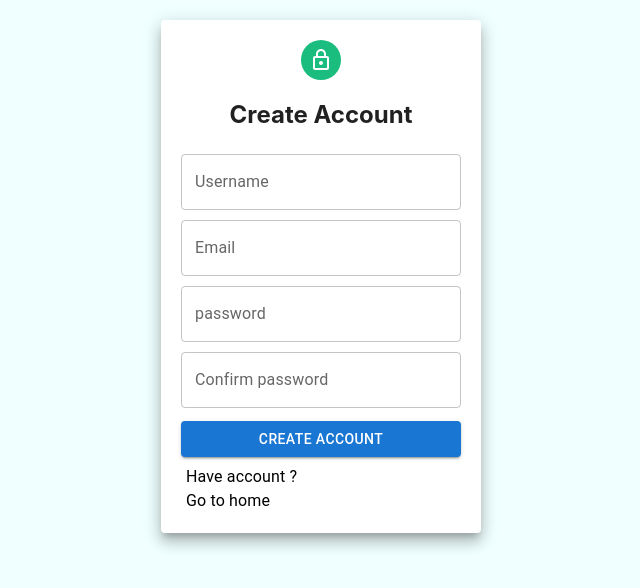
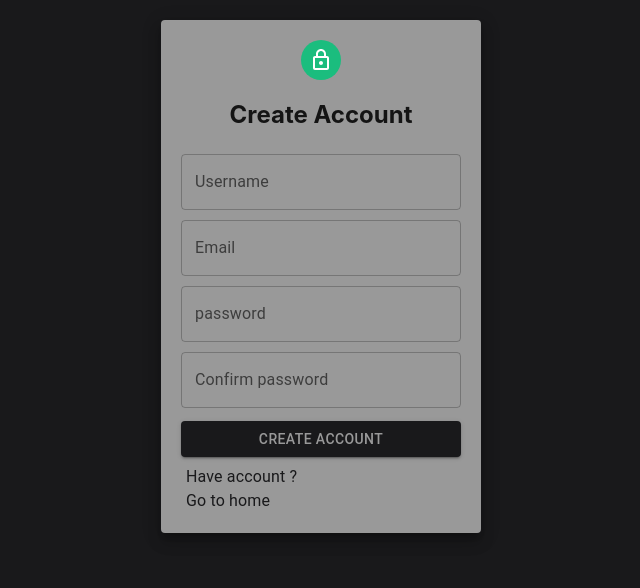
Before and after one commit to Hakobyan0001/my-page, a React (Create React App) app in the folder frontend/: page /registration in a window 1280 px wide. Shown: the top 588 px of the page, without its empty margins (319-959 px from the left). Built offline with nearby package versions, Linux system fonts and the light colour scheme.

Commit message:
created editing function for listname

```diff
--- a/frontend/public/index.css
+++ b/frontend/public/index.css
@@ -1,5 +1,6 @@
 body {
-  background-color: azure;
+  background-color: #19191b;
+  color: #999999;
   font-family: -apple-system, BlinkMacSystemFont, "Segoe UI", "Roboto", "Oxygen",
     "Ubuntu", "Cantarell", "Fira Sans", "Droid Sans", "Helvetica Neue",
     sans-serif;
@@ -11,63 +12,10 @@ code {
   font-family: source-code-pro, Menlo, Monaco, Consolas, "Courier New",
     monospace;
 }
-#accordion {
-  width: 330px;
-}
-#accordionDetails {
-  width: 280px;
-}
-.avatar {
-  margin: auto;
-  background-color: #1bbd7e !important;
-}
+
 .button {
   margin: 8px 0 !important;
 }
 .grid {
   text-align: center !important;
 }
-#header {
-  background-color: #8a2be2;
-  display: flex;
-  justify-content: space-between;
-}
-#mainDiv {
-  display: flex !important;
-}
-
-.paper {
-  padding: 20px;
-  width: 280px;
-  margin: 20px auto;
-}
-.link {
-  margin: 5px !important;
-  text-decoration: none !important;
-  color: black !important;
-  &:hover {
-    color: blue !important;
-  }
-}
-.list {
-  background-color: #fff;
-  width: 330px;
-}
-.listGrid {
-  display: flex;
-  flex-direction: column !important;
-  text-align: center;
-  margin: 0 0 5px 300px;
-}
-.listItem {
-  border: 1px solid #808080;
-}
-.listItemText {
-  padding: 5px;
-}
-#logOut {
-  padding-top: 30px;
-}
-.textField {
-  margin: 5px 0 !important;
-}
--- a/frontend/src/pages/Container.jsx
+++ b/frontend/src/pages/Container.jsx
@@ -1,15 +1,21 @@
 import React from "react";
-import Grid from "@mui/material/Unstable_Grid2";
 import Accordion from "@mui/material/Accordion";
 import AccordionSummary from "@mui/material/AccordionSummary";
 import AccordionDetails from "@mui/material/AccordionDetails";
 import Typography from "@mui/material/Typography";
 import ExpandMoreIcon from "@mui/icons-material/ExpandMore";
 import { Button, TextField } from "@mui/material";
-import { Box } from "@mui/system";
+import { Box, styled } from "@mui/system";
 import usersStorage from "../utils/functions";
 import request from "../service/request";
 
+const StyledTextFiled = styled(TextField)({
+  color: "#19191b",
+  "&:focused": { color: "#19191b" },
+});
+const StyledForm = styled("form")({
+  width: "280px",
+});
 export default function Container({
   setFootballersList,
   footballer,
@@ -21,7 +27,6 @@ export default function Container({
   const handleSubmit = async (e) => {
     e.preventDefault();
     const requestBody = { footballer, ownerId };
-
     async function fetchData() {
       await request.post("/", requestBody);
       setFootballersList((prevList) => [...prevList, footballer]);
@@ -40,7 +45,7 @@ export default function Container({
 
   return (
     <Box>
-      <Accordion id="accordion">
+      <Accordion sx={{ width: 330, bgcolor: "#b5b2b2" }}>
         <AccordionSummary
           expandIcon={<ExpandMoreIcon />}
           aria-controls="panel1a-content"
@@ -49,9 +54,8 @@ export default function Container({
           <Typography>Add Footballer</Typography>
         </AccordionSummary>
         <AccordionDetails>
-          <form id="accordionDetails" onSubmit={handleSubmit}>
-            <TextField
-              id="accordTextField"
+          <StyledForm onSubmit={handleSubmit}>
+            <StyledTextFiled
               name="fullName"
               label="Full name"
               placeholder="Enter first name and second name"
@@ -62,15 +66,19 @@ export default function Container({
               // helperText={error}
             />
             <Button
+              sx={{
+                margin: "8px 0",
+                bgcolor: "#19191b",
+                "&:hover": { backgroundColor: "#999999" },
+              }}
               type="submit"
               color="primary"
               variant="contained"
-              style={{ margin: "8px 0" }}
               fullWidth
             >
               Add Footballer
             </Button>
-          </form>
+          </StyledForm>
         </AccordionDetails>
       </Accordion>
     </Box>
--- /dev/null
+++ b/frontend/src/pages/FootballerEditor.jsx
@@ -0,0 +1,22 @@
+import { Button, Input } from "@mui/material";
+import { useState } from "react";
+
+function FootballerEditor({ currentName, onSave, onCancel }) {
+  const [editedName, setEditedName] = useState(currentName);
+  //   const handleSave = () => {
+  //     onSave(editedName);
+  //   };
+
+  return (
+    <>
+      <Input
+        value={editedName}
+        onChange={(e) => setEditedName(e.target.value)}
+      />
+      <Button onClick={(e) => onSave(editedName)}>Save</Button>
+      <Button onClick={onCancel}>Cancel</Button>
+    </>
+  );
+}
+
+export default FootballerEditor;
--- a/frontend/src/pages/Home.jsx
+++ b/frontend/src/pages/Home.jsx
@@ -4,7 +4,22 @@ import usersStorage from "../utils/functions";
 import LogoutIcon from "@mui/icons-material/Logout";
 import Container from "./Container";
 import NameList from "./List";
+import { Box, styled } from "@mui/system";
+import { Typography } from "@mui/material";
 
+const StyledLink = styled(Link)({
+  margin: "5px",
+  textDecoration: "none",
+  color: "#999999",
+  "&:hover": {
+    color: "#19191b",
+  },
+});
+const StyledHeader = styled("div")({
+  backgroundColor: "#8a2be2",
+  display: "flex",
+  justifyContent: "space-between",
+});
 export default function Home() {
   const [user, setUser] = useState({});
   const [loading, setLoading] = useState(true);
@@ -27,17 +42,17 @@ export default function Home() {
 
   return (
     <>
-      <div id="header">
-        <div>
-          <h1>Welcome back {user.userName}</h1>
-        </div>
-        <div id="logOut">
-          <Link className="link" to="/login">
+      <StyledHeader>
+        <Box>
+          <Typography variant="h3">Welcome back {user.userName}</Typography>
+        </Box>
+        <Box sx={{ paddingTop: "30px" }}>
+          <StyledLink to="/login">
             Logout <LogoutIcon></LogoutIcon>
-          </Link>
-        </div>
-      </div>
-      <div style={{ display: "flex" }}>
+          </StyledLink>
+        </Box>
+      </StyledHeader>
+      <Box sx={{ display: "flex" }}>
         <Container
           setFootballersList={setFootballersList}
           footballer={footballer}
@@ -47,7 +62,7 @@ export default function Home() {
           footballersList={footballersList}
           setFootballersList={setFootballersList}
         />
-      </div>{" "}
+      </Box>{" "}
     </>
   );
 }
--- a/frontend/src/pages/Login.jsx
+++ b/frontend/src/pages/Login.jsx
@@ -17,7 +17,35 @@ import LockOutlinedIcon from "@mui/icons-material/LockOutlined";
 import FormControlLabel from "@mui/material/FormControlLabel";
 import Checkbox from "@mui/material/Checkbox";
 import usersStorage from "../utils/functions";
+import { styled } from "@mui/system";
 
+const StyledLink = styled(Link)({
+  margin: "5px",
+  textDecoration: "none",
+  color: "#19191b",
+  "&:hover": {
+    color: "#605e5e",
+  },
+});
+const StyledPaper = styled(Paper)({
+  padding: 20,
+  width: 280,
+  margin: "20px auto",
+  backgroundColor: "#999999",
+});
+const StyledButton = styled(Button)({
+  margin: "8px 0",
+  backgroundColor: "#19191b",
+  color: "#999999",
+  "&:hover": { backgroundColor: "#999999", color: "#19191b" },
+});
+const StyledTextField = styled(TextField)({ margin: "5px 0" });
+const StyledFilledInput = styled(FilledInput)({
+  backgroundColor: "#999999",
+  borderRadius: "4px",
+  border: "1px solid #767676",
+  ":before": { border: "none" },
+});
 function Login() {
   usersStorage.clear();
   const navigate = useNavigate();
@@ -64,16 +92,15 @@ function Login() {
   };
   return (
     <Grid>
-      <Paper className="paper" elevation={10}>
-        <Grid className="grid">
-          <Avatar className="avatar">
+      <StyledPaper elevation={10}>
+        <Grid align="center">
+          <Avatar sx={{ backgroundColor: "#1bbd7e", margin: "auto" }}>
             <LockOutlinedIcon />
           </Avatar>
           <h2>Sign In</h2>
         </Grid>
         <form onSubmit={handleSubmit}>
-          <TextField
-            className="textField"
+          <StyledTextField
             name="userName"
             label="UserName"
             placeholder="Enter username"
@@ -83,7 +110,7 @@ function Login() {
             error={!!(errors && errors.userNameError)}
             helperText={errors.userNameError}
           />
-          <FilledInput
+          <StyledFilledInput
             id="outlined-basic"
             variant="outlined"
             name="password"
@@ -111,32 +138,25 @@ function Login() {
             control={<Checkbox name="checkedB" color="primary" />}
             label="Remember me"
           />
-          <Button
-            className="button"
+          <StyledButton
             type="submit"
             color="primary"
             variant="contained"
             fullWidth
           >
             Sign in
-          </Button>
+          </StyledButton>
         </form>
         <Typography>
-          <Link className="link" to="#">
-            Forgot password ?
-          </Link>
+          <StyledLink to="#">Forgot password ?</StyledLink>
         </Typography>
         <Typography>
-          <Link className="link" to="/registration">
-            Create Account
-          </Link>
+          <StyledLink to="/registration">Create Account</StyledLink>
         </Typography>
         <Typography>
-          <Link className="link" to="/">
-            Go to home
-          </Link>
+          <StyledLink to="/">Go to home</StyledLink>
         </Typography>
-      </Paper>
+      </StyledPaper>
     </Grid>
   );
 }
--- a/frontend/src/pages/Registration.jsx
+++ b/frontend/src/pages/Registration.jsx
@@ -9,6 +9,29 @@ import {
   Typography,
 } from "@mui/material";
 import LockOutlinedIcon from "@mui/icons-material/LockOutlined";
+import { styled } from "@mui/system";
+
+const StyledLink = styled(Link)({
+  margin: "5px",
+  textDecoration: "none",
+  color: "#19191b",
+  "&:hover": {
+    color: "#605e5e",
+  },
+});
+const StyledPaper = styled(Paper)({
+  padding: 20,
+  width: 280,
+  margin: "20px auto",
+  backgroundColor: "#999999",
+});
+const StyledButton = styled(Button)({
+  margin: "8px 0",
+  backgroundColor: "#19191b",
+  color: "#999999",
+  "&:hover": { backgroundColor: "#999999", color: "#19191b" },
+});
+const StyledTextField = styled(TextField)({ margin: "5px 0" });
 
 function Registration() {
   const navigate = useNavigate();
@@ -52,16 +75,15 @@ function Registration() {
 
   return (
     <Grid>
-      <Paper elevation={10} className="paper">
+      <StyledPaper elevation={10}>
         <Grid className="grid">
-          <Avatar className="avatar">
+          <Avatar sx={{ backgroundColor: "#1bbd7e", margin: "auto" }}>
             <LockOutlinedIcon />
           </Avatar>
           <h2>Create Account</h2>
         </Grid>
         <form onSubmit={handleSubmit}>
-          <TextField
-            className="textField"
+          <StyledTextField
             name="userName"
             label="Username"
             placeholder="Enter username"
@@ -71,8 +93,7 @@ function Registration() {
             error={!!(errors && errors.uNameError)}
             helperText={errors.uNameError}
           />
-          <TextField
-            className="textField"
+          <StyledTextField
             name="email"
             label="Email"
             placeholder="Enter email"
@@ -82,8 +103,7 @@ function Registration() {
             error={!!(errors && errors.emailError)}
             helperText={errors.emailError}
           />
-          <TextField
-            className="textField"
+          <StyledTextField
             name="password"
             label="password"
             placeholder="Enter password"
@@ -94,8 +114,7 @@ function Registration() {
             error={!!(errors && errors.passwordError)}
             helperText={errors.passwordError}
           />
-          <TextField
-            className="textField"
+          <StyledTextField
             name="confirmPassword"
             label="Confirm password"
             placeholder="Confirm password"
@@ -106,27 +125,22 @@ function Registration() {
             error={!!(errors && errors.confirmPasswordError)}
             helperText={errors.confirmPasswordError}
           />
-          <Button
-            className="button"
+          <StyledButton
             type="submit"
             color="primary"
             variant="contained"
             fullWidth
           >
             Create Account
-          </Button>
+          </StyledButton>
         </form>
         <Typography>
-          <Link className="link" to="/login">
-            Have account ?
-          </Link>
+          <StyledLink to="/login">Have account ?</StyledLink>
         </Typography>
         <Typography>
-          <Link className="link" to="/">
-            Go to home
-          </Link>
+          <StyledLink to="/">Go to home</StyledLink>
         </Typography>
-      </Paper>
+      </StyledPaper>
     </Grid>
   );
 }
```
Also changed, not shown: frontend/src/pages/List.jsx (+77 -9 lines), 1 other file (tests, documents, lock files or other folders).
